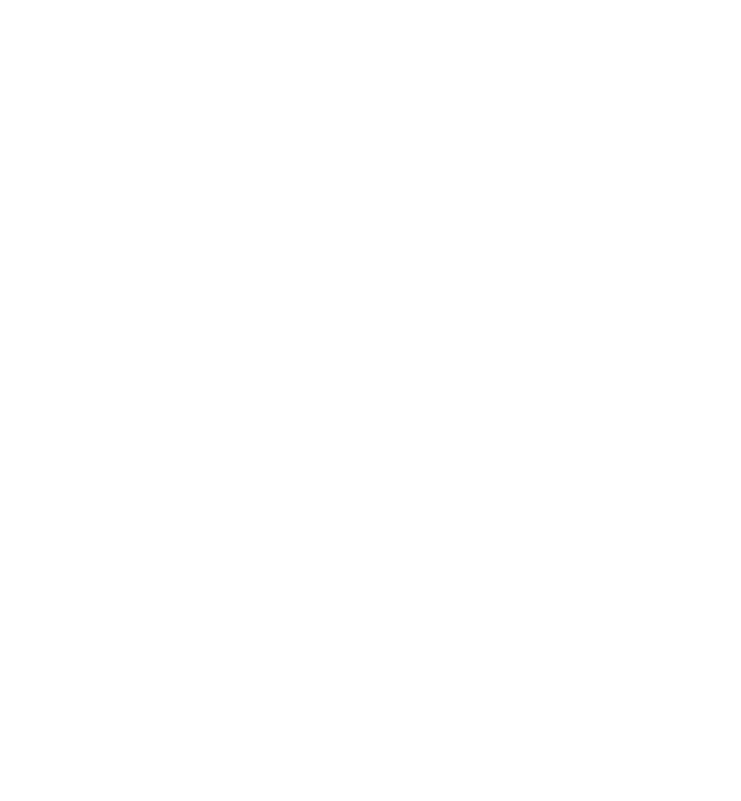
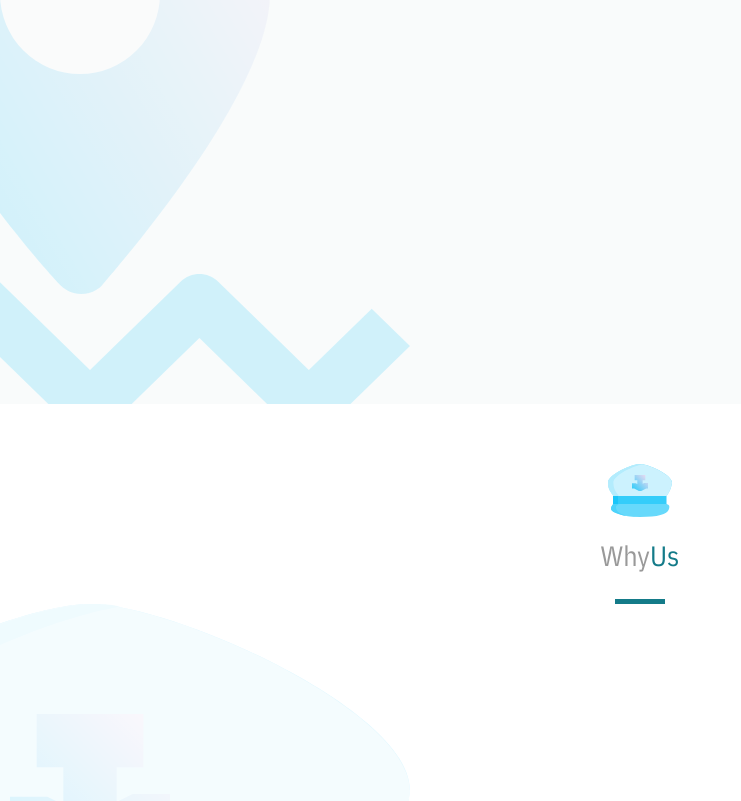
Before and after one commit to dutymess/7seas, a Nuxt app: page / in a window 1280 px wide. Shown: the part 1996-2797 px from the top of the page, without its empty margins (0-741 px from the left). Before the commit the page ends 1031 px from the top, so only its background shows below. Built offline with nearby package versions, Linux system fonts and the light colour scheme.

Commit message:
add all sections and icons

```diff
--- a/components/PartTitle/index.vue
+++ b/components/PartTitle/index.vue
@@ -5,6 +5,7 @@
       <span class="first" v-if="titleFirst">{{ titleFirst }}</span>
       <span class="second" v-if="titleSecond">{{ titleSecond }}</span>
     </div>
+    <div class="line"></div>
   </div>
 </template>
 
@@ -54,5 +55,12 @@
       color: #147b89;
     }
   }
+  .line{
+    margin-top: 25px;
+    display: inline-flex;
+    width: 50px;
+    height: 5px;
+    background: #147b89;
+  }
 }
 </style>
--- a/pages/index.vue
+++ b/pages/index.vue
@@ -13,6 +13,25 @@
 
       <part-title icon="services" title-first="Our" title-second="Services" />
 
+      <div class="bg-img"><img src="@/assets/images/icons/services.svg"></div>
+
+    </section>
+
+    <!-- Offices -->
+    <section id="offices">
+
+      <part-title icon="offices" title-first="Our" title-second="Offices" />
+
+      <div class="bg-img"><img src="@/assets/images/icons/offices.svg"></div>
+
+    </section>
+
+    <!-- Why Us -->
+    <section id="why">
+
+      <part-title icon="why" title-first="Why" title-second="Us" />
+
+      <div class="bg-img"><img src="@/assets/images/icons/why.svg"></div>
 
     </section>
 
@@ -59,4 +78,28 @@
       z-index: 50;
     }
   }
+
+  // Section
+  section{
+    min-height: 100vh;
+    position: relative;
+    overflow: hidden;
+
+    .bg-img{
+      position: absolute;
+      top: 200px;
+      left: -230px;
+      z-index: 0;
+      opacity: 0.2;
+
+      img{
+        width: 640px;
+        height: auto;
+      }
+    }
+  }
+
+  section#offices{
+    background: #f9fbfb;
+  }
 </style>
```
Also changed, not shown: assets/images/icons/offices.svg (added), assets/images/icons/why.svg (added).
